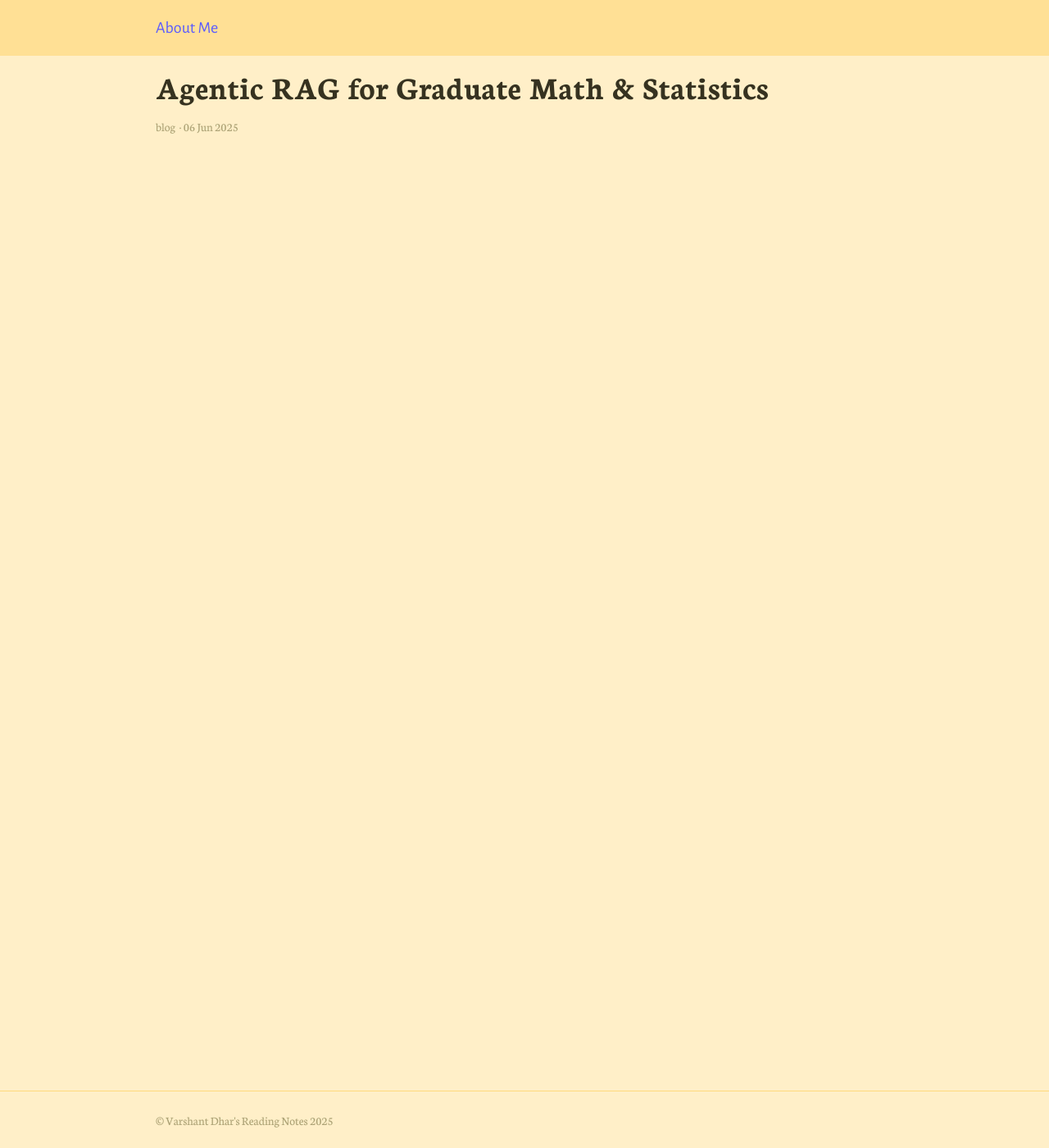
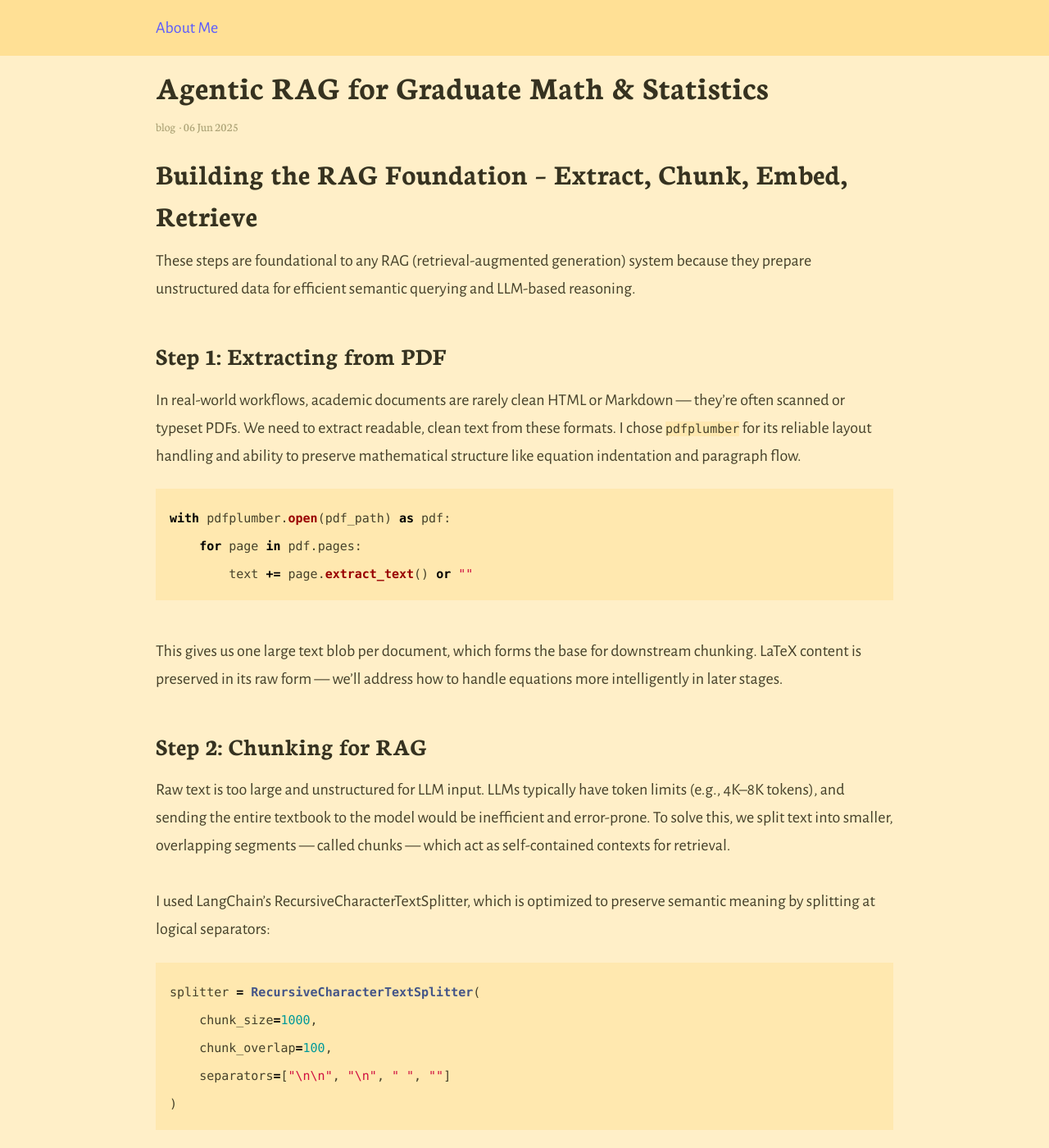
Before and after one commit to varshantdhar/varshantdhar.github.io, a Jekyll site: the page built from _posts/2025-06-06-agentic-rag.md, in a window 1280 px wide and 1400 px high. Shown: the whole window at 82% size. Built offline with Jekyll 4.4.1, drawn with Linux system fonts in a browser that asks for light colours; our own code applies the rules of GitHub Pages for plain Markdown files; some of the changed text lies outside the part shown.

Commit message:
Initial ingest steps for project

````diff
--- a/_posts/2025-06-06-agentic-rag.md
+++ b/_posts/2025-06-06-agentic-rag.md
@@ -11,3 +11,53 @@ tags:
     - Prompt
     - LangGraph
 ---
+
+## Building the RAG Foundation – Extract, Chunk, Embed, Retrieve
+
+These steps are foundational to any RAG (retrieval-augmented generation) system because they prepare unstructured data for efficient semantic querying and LLM-based reasoning.
+
+### Step 1: Extracting from PDF
+In real-world workflows, academic documents are rarely clean HTML or Markdown — they're often scanned or typeset PDFs. We need to extract readable, clean text from these formats. I chose `pdfplumber` for its reliable layout handling and ability to preserve mathematical structure like equation indentation and paragraph flow.
+
+```python
+with pdfplumber.open(pdf_path) as pdf:
+    for page in pdf.pages:
+        text += page.extract_text() or ""
+```
+
+This gives us one large text blob per document, which forms the base for downstream chunking. LaTeX content is preserved in its raw form — we’ll address how to handle equations more intelligently in later stages.
+
+
+### Step 2: Chunking for RAG
+Raw text is too large and unstructured for LLM input. LLMs typically have token limits (e.g., 4K–8K tokens), and sending the entire textbook to the model would be inefficient and error-prone. To solve this, we split text into smaller, overlapping segments — called chunks — which act as self-contained contexts for retrieval.
+
+I used LangChain’s RecursiveCharacterTextSplitter, which is optimized to preserve semantic meaning by splitting at logical separators:
+
+```python
+splitter = RecursiveCharacterTextSplitter(
+    chunk_size=1000,
+    chunk_overlap=100,
+    separators=["\n\n", "\n", " ", ""]
+)
+```
+The overlap is key for math — it ensures formulas, definitions, or proofs don’t get sliced apart across chunks. Chunking is an essential preprocessing step that bridges document structure and vector-based search.
+
+
+### Step 3: Embedding with Sentence Transformers
+To retrieve chunks relevant to a user query, we need a way to compare their meanings. This is where embeddings come in — high-dimensional vector representations that encode semantic similarity. I used `sentence-transformers/all-MiniLM-L6-v2` to convert each chunk into a 384-dimensional vector:
+
+```python
+model = SentenceTransformer("all-MiniLM-L6-v2")
+embeddings = model.encode(chunks)
+```
+Embeddings allow us to compute cosine similarity between a user query and each chunk, enabling relevance-ranked retrieval.
+
+### Step 4: Store in FAISS
+We store all the embeddings in a FAISS index — an optimized library for fast similarity search. This allows us to perform vector-based nearest neighbor lookups across potentially thousands of chunks, all in milliseconds:
+
+```python
+index = faiss.IndexFlatL2(dim)
+index.add(embeddings)
+faiss.write_index(index, "vectorstore/faiss.index")
+```
+In addition to the index, we also save the original chunks using `pickle`, so that when a query returns a match, we can return the corresponding text directly. Think of this as building a searchable library of ideas and definitions, where every entry is semantically indexed.
````
